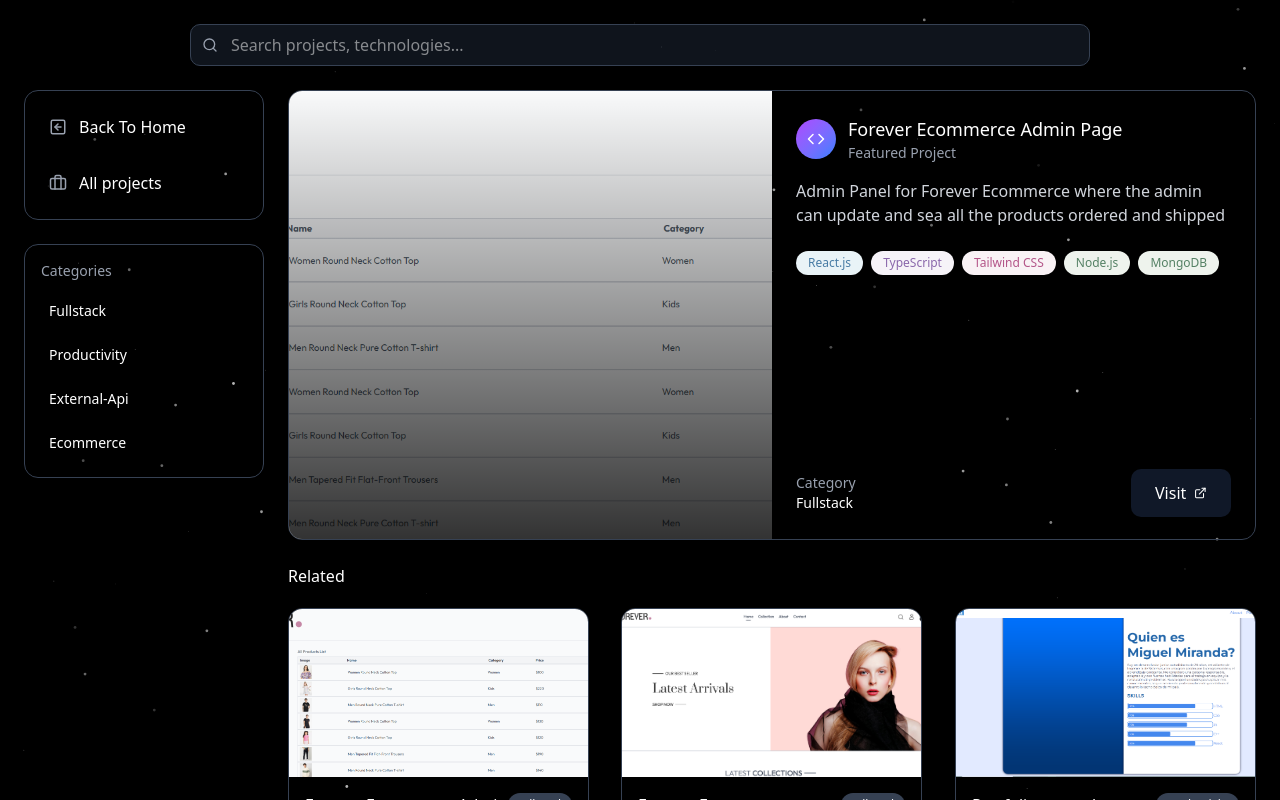
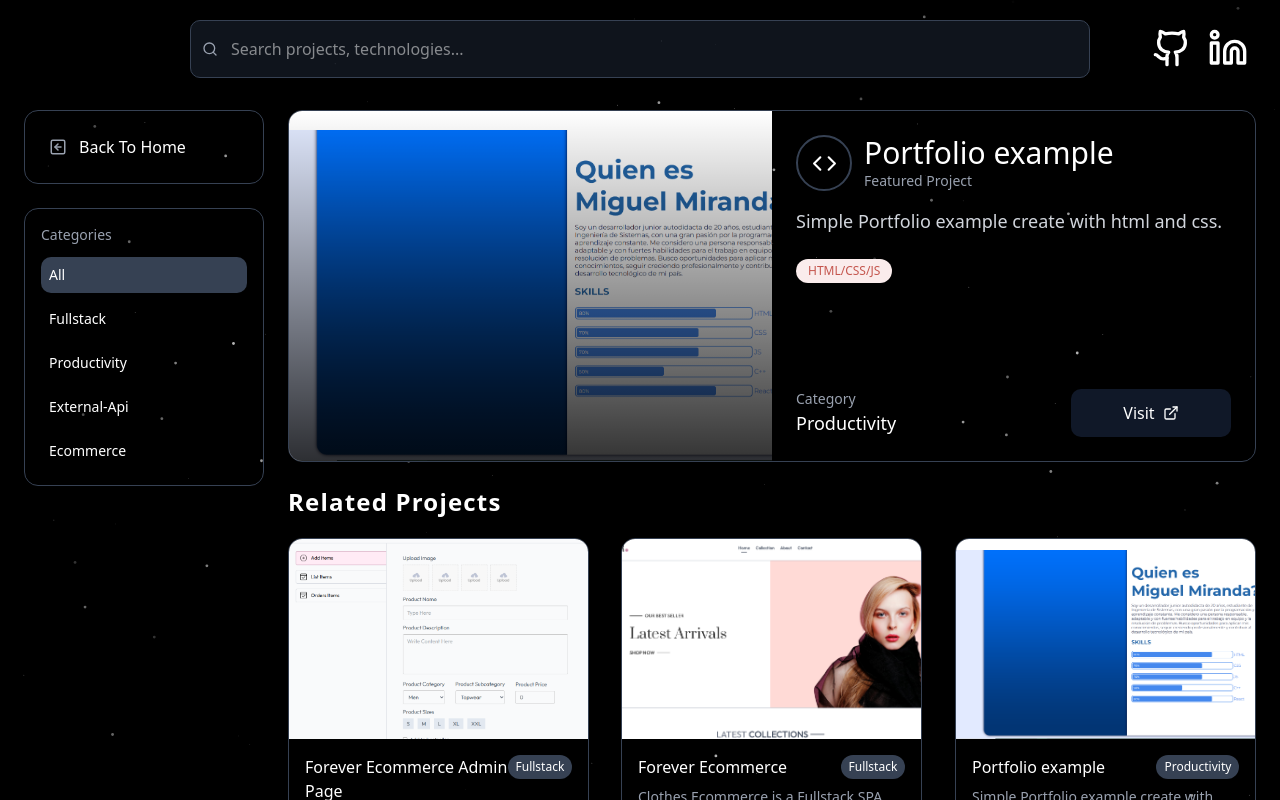
Before and after one commit to mirchez/miguel-portfolio, a Next.js app: page /proyects in a window 1280 px wide. Shown: the top 800 px of the page. Built offline with nearby package versions, Linux system fonts and the light colour scheme.

Commit message:
projects - v2

```diff
--- /dev/null
+++ b/app/(proyects)/proyects/allprojects/page.tsx
@@ -0,0 +1,5 @@
+const page = () => {
+  return <div></div>;
+};
+
+export default page;
--- a/app/(proyects)/proyects/page.tsx
+++ b/app/(proyects)/proyects/page.tsx
@@ -2,7 +2,7 @@
 
 import { useState, useEffect } from "react";
 import Image from "next/image";
-import { motion, AnimatePresence } from "framer-motion";
+import { motion } from "framer-motion";
 import { projects } from "@/data/projects";
 import {
   Search,
@@ -10,7 +10,6 @@
   SquareArrowLeft,
   Briefcase,
   Code,
-  ChevronRight,
 } from "lucide-react";
 import { validateProjects } from "@/lib/utils";
 import { Particles } from "@/components/ui/particle";
@@ -86,7 +85,7 @@
     const interval = setInterval(() => {
       const randomIndex = Math.floor(Math.random() * validatedProjects.length);
       setFeaturedProject(validatedProjects[randomIndex]);
-    }, 30000);
+    }, 5000);
 
     return () => clearInterval(interval);
   }, []);
@@ -100,9 +99,9 @@
         color="#ffffff"
         refresh
       />
-      <div className="relative z-10">
+      <div className="relative z-10 mt-7 sm:mt-13 xl:mt-5">
         {/* Search Bar */}
-        <header className="flex items-center justify-center p-6 pb-0">
+        <header className="flex items-center justify-center p-6 sm:p-0 pb-0 xl:pb-2 ">
           <div className="relative max-w-[900px] w-full">
             <div className="absolute inset-y-0 left-0 pl-3 flex items-center pointer-events-none">
               <Search className="h-4 w-4 text-gray-400" />
@@ -110,7 +109,7 @@
             <input
               type="text"
               placeholder="Search projects, technologies..."
-              className="w-full bg-gray-800/50 border border-gray-700 rounded-lg py-2 pl-10 pr-4 focus:outline-none focus:ring-2 focus:ring-gray-600"
+              className="w-full bg-gray-800/50 border border-gray-700 rounded-lg py-3 sm:py-4  pl-10 pr-4 focus:outline-none focus:ring-2 focus:ring-gray-600"
               value={searchQuery}
               onChange={(e) => setSearchQuery(e.target.value)}
             />
@@ -127,10 +126,10 @@
                   <span>Back To Home</span>
                 </Link>
               </div>
-              <div className="flex items-center gap-3 p-2 rounded-lg hover:bg-gray-700/50 cursor-pointer ">
+              {/* <div className="flex items-center gap-3 p-2 rounded-lg hover:bg-gray-700/50 cursor-pointer ">
                 <Briefcase size={18} className="text-gray-400" />
                 <span>All projects</span>
-              </div>
+              </div> */}
             </div>
 
             <div className="border border-gray-700 rounded-xl p-4">
@@ -138,9 +137,7 @@
                 Categories
               </h3>
               <div className="flex flex-col gap-2">
-                {categories.map(
-                  (category) =>
-                    category !== "all" && (
+                {categories.map((category) => (
                   <button
                     key={category}
                     onClick={() => setSelectedCategory(category)}
@@ -152,8 +149,7 @@
                   >
                     <span className="capitalize">{category}</span>
                   </button>
-                    )
-                )}
+                ))}
               </div>
             </div>
           </div>
@@ -162,9 +158,16 @@
           <div className="flex flex-col gap-6">
             {/* Featured Project */}
             <Tilt key="compact" rotationFactor={2} isRevese>
-              <div className="border border-gray-700 rounded-xl overflow-hidden h-[450px]">
+              <motion.div
+                key={featuredProject.id}
+                initial={{ opacity: 0, y: 20 }}
+                animate={{ opacity: 1, y: 0 }}
+                exit={{ opacity: 0, y: 20 }}
+                transition={{ duration: 0.3 }}
+                className="border border-gray-700 rounded-xl overflow-hidden "
+              >
                 <div className="grid grid-cols-1 md:grid-cols-2">
-                  <div className="relative aspect-video md:aspect-auto h-[450px]">
+                  <div className="relative aspect-video md:aspect-auto h-[300px] sm:h-[350px]">
                     <div className="absolute inset-0 bg-gradient-to-t from-black/80 to-transparent z-10 " />
                     <Image
                       src={
@@ -174,31 +177,31 @@
                       alt={featuredProject?.title || "Featured Project"}
                       width={600}
                       height={400}
-                      className="object-cover h-full w-full"
+                      className="object-cover h-full w-full object-top"
                     />
                   </div>
 
                   <div className="p-6 flex flex-col justify-between">
                     <div>
-                      <div className="flex items-center gap-3 mb-4">
-                        <div className="w-10 h-10 rounded-full bg-gradient-to-br from-purple-500 to-blue-500 flex items-center justify-center">
-                          <Code size={18} />
+                      <div className="flex items-center gap-3 mb-4 ">
+                        <div className="w-10 h-10 md:w-14 md:h-14 rounded-full border-2 border-gray-700 flex items-center justify-center">
+                          <Code size={25} />
                         </div>
                         <div>
-                          <h3 className="text-lg font-medium">
+                          <h3 className="text-lg md:text-3xl font-medium">
                             {featuredProject?.title}
                           </h3>
-                          <p className="text-sm text-gray-400">
+                          <p className="text-sm md:text-md text-gray-400">
                             Featured Project
                           </p>
                         </div>
                       </div>
 
-                      <p className="text-gray-300 mb-6">
+                      <p className="text-gray-300 mb-6 text-sm md:text-lg">
                         {featuredProject?.description}
                       </p>
 
-                      <div className="flex flex-wrap gap-2 mb-6">
+                      <div className="flex flex-wrap gap-2 mb-6 text-sm md:text-lg">
                         {featuredProject?.technologies
                           ?.slice(0, 5)
                           .map((tech) => (
@@ -219,12 +222,12 @@
                     <div className="flex justify-between items-center">
                       <div>
                         <div className="text-sm text-gray-400">Category</div>
-                        <div className="text-sm font-medium capitalize">
+                        <div className="text-sm md:text-lg font-medium capitalize">
                           {featuredProject?.category}
                         </div>
                       </div>
 
-                      <button className="group px-6 py-3 bg-gray-900 text-white rounded-lg hover:bg-gray-800 transition-all duration-200 font-medium flex items-center gap-2 w-25 text-ellipsis">
+                      <button className="px-6 py-3 bg-gray-900 text-white rounded-lg hover:bg-gray-800 transition-all duration-200 font-medium flex items-center gap-2 w-25 md:w-40 text-ellipsis justify-center">
                         <a
                           href={featuredProject?.link}
                           target="_blank"
@@ -237,12 +240,14 @@
                     </div>
                   </div>
                 </div>
-              </div>
+              </motion.div>
             </Tilt>
 
             {/* Projects Grid */}
             <div>
-              <div className="flex items-center justify-between">Related</div>
+              <h2 className="text-xl md:text-2xl font-bold tracking-wider ">
+                Related Projects
+              </h2>
               {/* Projects Grid */}
               <div className="grid grid-cols-1 md:grid-cols-2 lg:grid-cols-2 xl:grid-cols-3 gap-4 md:gap-8 md:mt-5">
                 {filteredProjects
@@ -252,16 +257,16 @@
                   )
                   .slice(0, 3)
                   .map((project) => (
-                    <Tilt key={project.id} rotationFactor={3} isRevese>
+                    <Tilt key={project.id} rotationFactor={5} isRevese>
                       <motion.div
                         key={project.id}
                         initial={{ opacity: 0, y: 20 }}
                         animate={{ opacity: 1, y: 0 }}
                         exit={{ opacity: 0, y: 20 }}
                         transition={{ duration: 0.3 }}
-                        className="border border-gray-700 rounded-xl overflow-hidden group h-[450px]"
+                        className="border border-gray-700 rounded-xl overflow-hidden h-[400px]"
                       >
-                        <div className="relative aspect-video">
+                        <div className="relative  h-[200px]">
                           <Image
                             src={
                               project.image ||
@@ -270,10 +275,9 @@
                             alt={project.title || "Project"}
                             width={400}
                             height={300}
-                            className="w-full h-full object-cover transition-transform duration-300 group-hover:scale-105"
+                            className="w-full h-full object-cover transition-transform duration-300 "
                           />
                         </div>
-
                         <div className="p-4">
                           <div className="flex justify-between items-start mb-2">
                             <h3 className="font-medium">{project.title}</h3>
@@ -307,10 +311,10 @@
                             )}
                           </div>
                         </div>
-
-                        <button className="group px-6 py-3 bg-gray-900 text-white rounded-lg hover:bg-gray-800 transition-all duration-200 font-medium flex items-center gap-2 w-25 text-ellipsis">
+                        <div className="flex items-center justify-end mx-5">
+                          <button className="flex items-center gap-2 sm:px-6 py-3 bg-gray-900 text-white rounded-lg hover:bg-gray-800 transition-all duration-200 font-medium  text-ellipsis w-full justify-center sm:w-fit ">
                             <a
-                            href={featuredProject?.link}
+                              href={project.link}
                               target="_blank"
                               rel="noopener noreferrer"
                             >
@@ -318,6 +322,7 @@
                             </a>
                             <ExternalLink size={16} />
                           </button>
+                        </div>
                       </motion.div>
                     </Tilt>
                   ))}
--- a/app/components/ui/headerIcons.tsx
+++ b/app/components/ui/headerIcons.tsx
@@ -8,7 +8,7 @@
 export default function HeaderIcons() {
   const pathname = usePathname();
 
-  if (pathname === "/contact" || pathname === "/proyects") {
+  if (pathname === "/contact") {
     return null; // No renderizar iconos en la página de contacto
   }
 
@@ -25,7 +25,7 @@
         y: -100,
         transition: { duration: 0.3 },
       }}
-      className="absolute top-3 right-1/2 translate-x-1/2 md:right-20 md:top-7 z-50 flex space-x-1 md:space-x-4"
+      className="absolute top-3 right-1/2 translate-x-1/2 xl:right-20 xl:top-7 z-50 flex space-x-1 md:space-x-4 "
     >
       <Link
         href="https://github.com/mirchez"
@@ -33,7 +33,7 @@
         rel="noopener noreferrer"
         aria-label="GitHub"
       >
-        <Github className="h-7 w-7 lg:w-10 lg:h-10 text-white hover:text-gray-400 transition" />
+        <Github className="h-7 w-7 xl:w-10 xl:h-10 text-white hover:text-gray-400 transition" />
       </Link>
       <Link
         href="https://linkedin.com/in/mirchez"
@@ -41,7 +41,7 @@
         rel="noopener noreferrer"
         aria-label="LinkedIn"
       >
-        <Linkedin className="h-7 w-7 lg:w-10 lg:h-10 text-white hover:text-gray-400 transition" />
+        <Linkedin className="h-7 w-7 xl:w-10 xl:h-10 text-white hover:text-gray-400 transition" />
       </Link>
     </motion.div>
   );
--- a/app/data/projects.ts
+++ b/app/data/projects.ts
@@ -5,74 +5,74 @@
     id: "22",
     title: "Forever Ecommerce Admin Page",
     description:
-      "Admin Panel for Forever Ecommerce where the admin can update and sea all the products ordered and shipped",
+      "Admin Panel for Forever Ecommerce where the admin can update and sea all the products ordered and shipped.",
     image: "/22-forever-admin.PNG",
     technologies: [
       {
         id: "react",
         name: "React.js",
-        color: { bg: "#E9F3F7", text: "#487CA5" },
+        color: { bg: "#FDF4F7", text: "#D96D8C" },
       },
       {
         id: "typescript",
         name: "TypeScript",
-        color: { bg: "#F6F3F8", text: "#8A67AB" },
+        color: { bg: "#E9F3F7", text: "#2C6CA1" },
       },
       {
         id: "tailwind",
         name: "Tailwind CSS",
-        color: { bg: "#F9F2F5", text: "#B35488" },
+        color: { bg: "#F3F2F7", text: "#6C5B9A" },
       },
       {
         id: "node",
         name: "Node.js",
-        color: { bg: "#EEF3ED", text: "#548164" },
+        color: { bg: "#FFF4E6", text: "#F06529" },
       },
       {
         id: "mongodb",
         name: "MongoDB",
-        color: { bg: "#EEF3ED", text: "#548164" },
+        color: { bg: "#E3F7E9", text: "#5BAF7C" },
       },
       {
         id: "express",
         name: "Express.js",
-        color: { bg: "#FAECEC", text: "#C4554D" },
+        color: { bg: "#F6F3F8", text: "#8A67AB" },
       },
       {
         id: "mongoose",
         name: "Mongoose",
-        color: { bg: "#E3F7E9", text: "#5BAF7C" },
+        color: { bg: "#FAF3DD", text: "#C29343" },
       },
-      { id: "vite", name: "Vite", color: { bg: "#FFF4E6", text: "#D98E2D" } },
+      { id: "vite", name: "Vite", color: { bg: "#F9F2F5", text: "#B35488" } },
       {
         id: "jwt",
         name: "JWT Auth",
-        color: { bg: "#E9F3F7", text: "#2C6CA1" },
+        color: { bg: "#EEF3ED", text: "#548164" },
       },
       {
         id: "react-query",
         name: "React Query",
-        color: { bg: "#F3F2F7", text: "#6C5B9A" },
+        color: { bg: "#FAECEC", text: "#C4554D" },
       },
       {
         id: "rest-api",
         name: "RESTful APIs",
-        color: { bg: "#F3EEEE", text: "#976D57" },
+        color: { bg: "#E9F3F7", text: "#487CA5" },
       },
       {
         id: "bcrypt",
         name: "bcrypt",
-        color: { bg: "#F0F0F0", text: "#7A7A7A" },
+        color: { bg: "#F3EEEE", text: "#976D57" },
       },
       {
         id: "react-hook-form",
         name: "React Hook Form",
-        color: { bg: "#FDF4F7", text: "#D96D8C" },
+        color: { bg: "#F0F0F0", text: "#7A7A7A" },
       },
       {
         id: "postman",
         name: "Postman",
-        color: { bg: "#FFF4E6", text: "#F06529" },
+        color: { bg: "#FFF4E6", text: "#D98E2D" },
       },
       {
         id: "cloudinary",
@@ -82,12 +82,12 @@
       {
         id: "html-css-js",
         name: "HTML/CSS/JS",
-        color: { bg: "#FAECEC", text: "#C4554D" },
+        color: { bg: "#FAF3DD", text: "#C29343" },
       },
       {
         id: "javascript",
         name: "JavaScript",
-        color: { bg: "#FAF3DD", text: "#C29343" },
+        color: { bg: "#FAECEC", text: "#C4554D" },
       },
     ],
     category: "fullstack",
@@ -103,68 +103,68 @@
       {
         id: "react",
         name: "React.js",
-        color: { bg: "#E9F3F7", text: "#487CA5" },
+        color: { bg: "#FDF4F7", text: "#D96D8C" },
       },
       {
         id: "typescript",
         name: "TypeScript",
-        color: { bg: "#F6F3F8", text: "#8A67AB" },
+        color: { bg: "#E9F3F7", text: "#2C6CA1" },
       },
       {
         id: "tailwind",
         name: "Tailwind CSS",
-        color: { bg: "#F9F2F5", text: "#B35488" },
+        color: { bg: "#F3F2F7", text: "#6C5B9A" },
       },
       {
         id: "node",
         name: "Node.js",
-        color: { bg: "#EEF3ED", text: "#548164" },
+        color: { bg: "#FFF4E6", text: "#F06529" },
       },
       {
         id: "mongodb",
         name: "MongoDB",
-        color: { bg: "#EEF3ED", text: "#548164" },
+        color: { bg: "#E3F7E9", text: "#5BAF7C" },
       },
       {
         id: "express",
         name: "Express.js",
-        color: { bg: "#FAECEC", text: "#C4554D" },
+        color: { bg: "#F6F3F8", text: "#8A67AB" },
       },
       {
         id: "mongoose",
         name: "Mongoose",
-        color: { bg: "#E3F7E9", text: "#5BAF7C" },
+        color: { bg: "#FAF3DD", text: "#C29343" },
       },
-      { id: "vite", name: "Vite", color: { bg: "#FFF4E6", text: "#D98E2D" } },
+      { id: "vite", name: "Vite", color: { bg: "#F9F2F5", text: "#B35488" } },
       {
         id: "jwt",
         name: "JWT Auth",
-        color: { bg: "#E9F3F7", text: "#2C6CA1" },
+        color: { bg: "#EEF3ED", text: "#548164" },
       },
       {
         id: "react-query",
         name: "React Query",
-        color: { bg: "#F3F2F7", text: "#6C5B9A" },
+        color: { bg: "#FAECEC", text: "#C4554D" },
       },
       {
         id: "rest-api",
         name: "RESTful APIs",
-        color: { bg: "#F3EEEE", text: "#976D57" },
+        color: { bg: "#E9F3F7", text: "#487CA5" },
       },
       {
         id: "bcrypt",
         name: "bcrypt",
-        color: { bg: "#F0F0F0", text: "#7A7A7A" },
+        color: { bg: "#F3EEEE", text: "#976D57" },
       },
       {
         id: "react-hook-form",
         name: "React Hook Form",
-        color: { bg: "#FDF4F7", text: "#D96D8C" },
+        color: { bg: "#F0F0F0", text: "#7A7A7A" },
       },
       {
         id: "postman",
         name: "Postman",
-        color: { bg: "#FFF4E6", text: "#F06529" },
+        color: { bg: "#FFF4E6", text: "#D98E2D" },
       },
       {
         id: "cloudinary",
@@ -174,12 +174,12 @@
       {
         id: "html-css-js",
         name: "HTML/CSS/JS",
-        color: { bg: "#FAECEC", text: "#C4554D" },
+        color: { bg: "#FAF3DD", text: "#C29343" },
       },
       {
         id: "javascript",
         name: "JavaScript",
-        color: { bg: "#FAF3DD", text: "#C29343" },
+        color: { bg: "#FAECEC", text: "#C4554D" },
       },
     ],
     category: "fullstack",
@@ -203,13 +203,13 @@
   {
     id: "19",
     title: "Heroes SPA",
-    description: "Shows especific detalis about DC or Marvel heroes",
+    description: "Shows especific detalis about DC or Marvel heroes.",
     image: "/20-heroes-spa.PNG",
     technologies: [
       {
         id: "react",
         name: "React.js",
-        color: { bg: "#E9F3F7", text: "#487CA5" },
+        color: { bg: "#FDF4F7", text: "#D96D8C" },
       },
       {
         id: "rest-api",
@@ -239,7 +239,7 @@
       {
         id: "react",
         name: "React.js",
-        color: { bg: "#E9F3F7", text: "#487CA5" },
+        color: { bg: "#FDF4F7", text: "#D96D8C" },
       },
       {
         id: "rest-api",
@@ -264,7 +264,7 @@
     id: "17",
     title: "GuitarLA",
     description:
-      "GuitarLA is the place where you will find and buy premium and high quality guitars",
+      "GuitarLA is the place where you will find and buy premium and high quality guitars.",
     image: "/17-GuiatarLA.PNG",
     technologies: [
       {
@@ -280,7 +280,7 @@
       {
         id: "react",
         name: "React.js",
-        color: { bg: "#E9F3F7", text: "#487CA5" },
+        color: { bg: "#FDF4F7", text: "#D96D8C" },
       },
     ],
     category: "ecommerce",
```
Also changed, not shown: public/22-forever-admin.PNG. Lines whose indentation alone changed are shown as unchanged.
